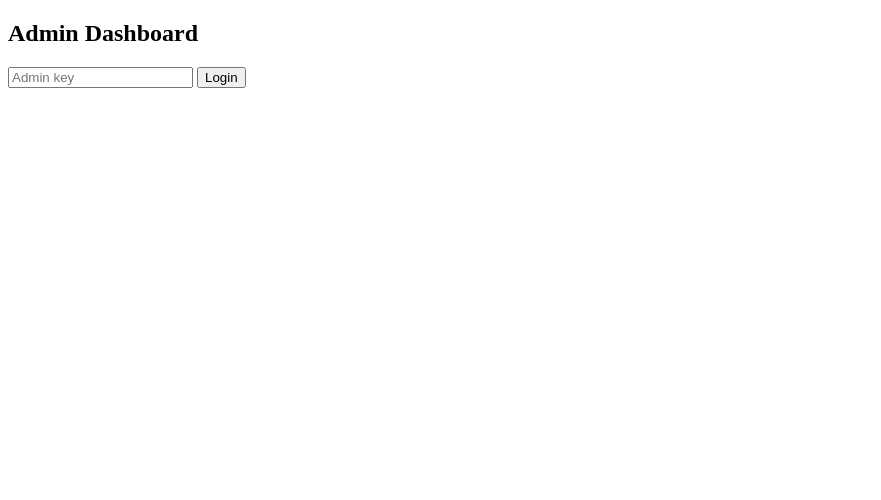
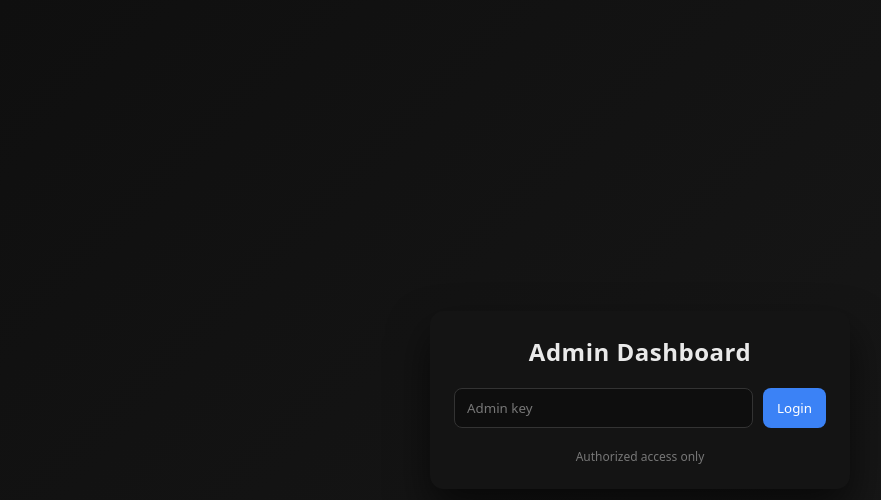
Before and after one commit to lnaigaldev/LakshDrops, a website: page public/admin.html in a window 1280 px wide. Shown: the whole page, without its empty margins (0-881 px from the left). Drawn offline with Linux system fonts and the light colour scheme.

Commit message:
Update admin.html

```diff
--- a/public/admin.html
+++ b/public/admin.html
@@ -1,36 +1,170 @@
 <!DOCTYPE html>
-<html>
+<html lang="en">
 <head>
+  <meta charset="UTF-8" />
   <title>Admin – LakshDrops</title>
+
+  <style>
+    * {
+      box-sizing: border-box;
+      font-family: system-ui, -apple-system, BlinkMacSystemFont;
+    }
+
+    body {
+      margin: 0;
+      min-height: 100vh;
+      background: linear-gradient(135deg, #0f0f0f, #1a1a1a);
+      color: #eaeaea;
+      display: flex;
+      align-items: center;
+      justify-content: center;
+    }
+
+    .card {
+      width: 420px;
+      background: #141414;
+      border-radius: 14px;
+      padding: 24px;
+      box-shadow: 0 20px 40px rgba(0,0,0,0.6);
+    }
+
+    h2 {
+      margin-top: 0;
+      text-align: center;
+      letter-spacing: 0.5px;
+    }
+
+    .login {
+      display: flex;
+      gap: 10px;
+      margin-bottom: 20px;
+    }
+
+    input {
+      flex: 1;
+      padding: 10px 12px;
+      border-radius: 8px;
+      border: 1px solid #333;
+      background: #0e0e0e;
+      color: #fff;
+      outline: none;
+    }
+
+    input::placeholder {
+      color: #777;
+    }
+
+    button {
+      padding: 10px 14px;
+      border-radius: 8px;
+      border: none;
+      cursor: pointer;
+      background: #3b82f6;
+      color: white;
+      font-weight: 500;
+      transition: background 0.2s ease;
+    }
+
+    button:hover {
+      background: #2563eb;
+    }
+
+    ul {
+      list-style: none;
+      padding: 0;
+      margin: 0;
+    }
+
+    li {
+      display: flex;
+      justify-content: space-between;
+      align-items: center;
+      background: #0e0e0e;
+      border: 1px solid #2a2a2a;
+      padding: 10px 12px;
+      border-radius: 8px;
+      margin-bottom: 10px;
+    }
+
+    .delete {
+      background: #dc2626;
+    }
+
+    .delete:hover {
+      background: #b91c1c;
+    }
+
+    .hint {
+      font-size: 12px;
+      color: #777;
+      text-align: center;
+      margin-top: 10px;
+    }
+  </style>
 </head>
+
 <body>
+  <div class="card">
     <h2>Admin Dashboard</h2>
 
-<input id="key" placeholder="Admin key">
-<button onclick="load()">Login</button>
+    <div class="login">
+      <!-- PASSWORD TYPE HIDES KEY -->
+      <input id="key" type="password" placeholder="Admin key" />
+      <button onclick="loadFiles()">Login</button>
+    </div>
 
     <ul id="list"></ul>
 
+    <div class="hint">
+      Authorized access only
+    </div>
+  </div>
+
   <script>
-async function load() {
+    const list = document.getElementById("list");
+    const keyInput = document.getElementById("key");
+
+    async function loadFiles() {
+      list.innerHTML = "";
+
       const res = await fetch("/files");
       const files = await res.json();
-  list.innerHTML = "";
 
-  files.forEach(f => {
+      if (!files.length) {
+        list.innerHTML = "<li>No files found</li>";
+        return;
+      }
+
+      files.forEach(file => {
         const li = document.createElement("li");
-    li.innerHTML = `${f.name}
-      <button onclick="del('${f.id}')">Delete</button>`;
+        li.innerHTML = `
+          <span>${file.name}</span>
+          <button class="delete" onclick="deleteFile('${file.id}')">
+            Delete
+          </button>
+        `;
         list.appendChild(li);
       });
     }
 
-async function del(id) {
-  await fetch("/admin/delete/" + id, {
+    async function deleteFile(id) {
+      const key = keyInput.value;
+      if (!key) {
+        alert("Admin key required");
+        return;
+      }
+
+      const res = await fetch("/admin/delete/" + id, {
         method: "POST",
-    headers: { "admin-key": key.value }
+        headers: { "admin-key": key }
       });
-  load();
+
+      if (res.status === 403) {
+        alert("Invalid admin key");
+        return;
+      }
+
+      loadFiles();
     }
   </script>
 </body>
```
Lines whose indentation alone changed are shown as unchanged.
